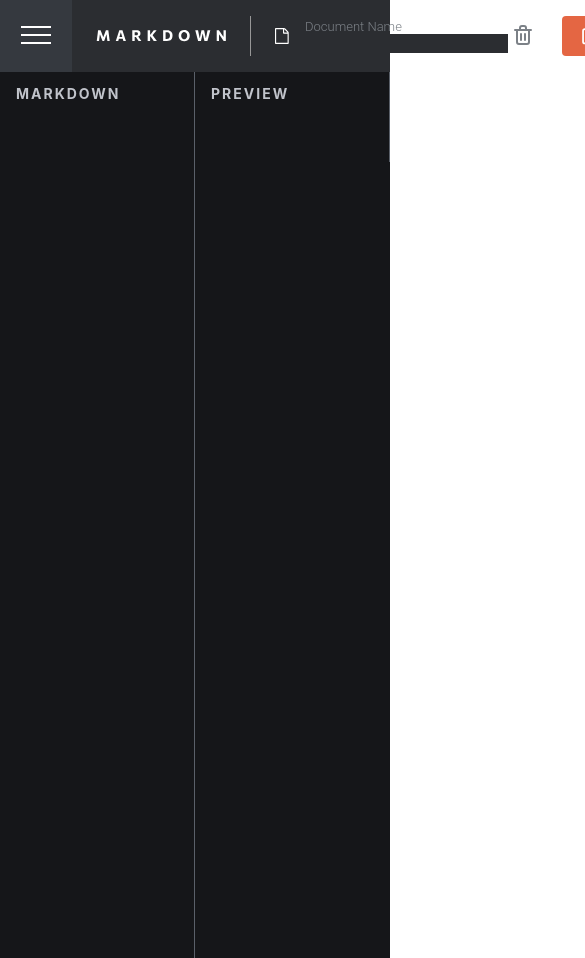
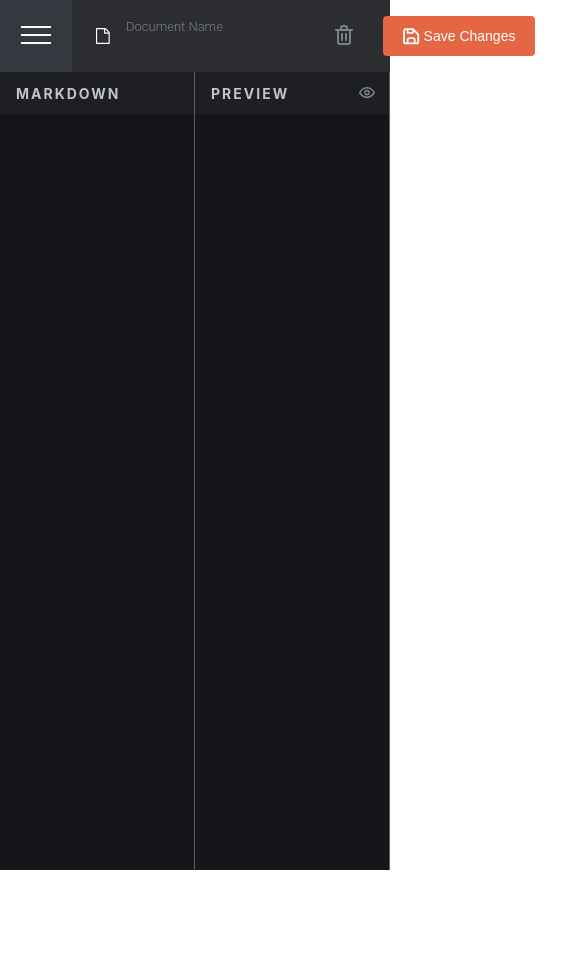
Before and after one commit to evengene/markdown-editor, a Next.js app: page / in a window 390 px wide. Shown: the top 958 px of the page, 585 px wide, since content can reach past the window. After the commit the page ends 870 px from the top, so only its background shows below. Built offline with nearby package versions, Linux system fonts and the light colour scheme.

Commit message:
* wip styles

```diff
--- a/src/components/Header/Header.tsx
+++ b/src/components/Header/Header.tsx
@@ -16,11 +16,12 @@ import {
   createDocument,
   resetDocument,
   saveDocument,
-  readDocument,
-  setId, toggleModal
+  setId,
+  toggleModal
 } from '../../store/markdownSlice';
 import { v4 as uuidv4 } from 'uuid';
 import { EMPTY_STRING } from '../../constants/shared';
+import { useIsTablet } from "../../hooks/useIsTablet";
 
 
 export const Header = () => {
@@ -29,7 +30,7 @@ export const Header = () => {
   const { sidebarOpen } = useAppSelector(( state ) => state.sidebar);
   const { status } = useAppSelector(( state ) => state.markdown);
   const { id, name, content, } = useAppSelector(( state ) => state.markdown);
-
+  const {isTablet } = useIsTablet();
   const handleSave = () => {
     if (id === 0) {
       const newId = uuidv4();
@@ -102,11 +103,17 @@ export const Header = () => {
             />
           </button>
         </div>
-        <Image
-          src={logo}
-          alt="Markdown Editor"
-        />
-        <span className={styles.divider} />
+
+        { !isTablet && (
+          <>
+            <Image
+              src={logo}
+              alt="Markdown Editor"
+            />
+            <span className={styles.divider} />
+          </>
+        )}
+
         <div className={styles.listItem}>
           <Image
             className={styles.icon}
--- a/src/components/MarkdownInput/MarkdownInput.tsx
+++ b/src/components/MarkdownInput/MarkdownInput.tsx
@@ -7,11 +7,15 @@ import { RootState } from '../../store/store';
 
 export const MarkdownInput: FC = () => {
   const dispatch = useDispatch();
-  const { content, theme } = useSelector(( state: RootState ) => state.markdown);
+  const { content, theme, showPagePreview } = useSelector(( state: RootState ) => state.markdown);
 
   const onTextAreaChange = ( event: ChangeEvent<HTMLTextAreaElement> ) => {
     dispatch(setText(event.target.value));
   };
+
+  if (showPagePreview) {
+    return null;
+  }
 
   return (
     <div className={styles.container}>
--- a/src/components/MarkdownPreview/MarkdownPreview.module.css
+++ b/src/components/MarkdownPreview/MarkdownPreview.module.css
@@ -1,5 +1,6 @@
 .textPreview {
-  margin: 24px;
+  max-width: 672px;
+  margin: 24px auto 63px;
 }
 
 .textPreview blockquote {
--- a/src/components/Wrapper/Wrapper.module.css
+++ b/src/components/Wrapper/Wrapper.module.css
@@ -8,9 +8,19 @@
   color: white;
   flex: 0 0 100%;
   flex-grow: 1;
+  position: relative;
 }
 
 .wrapper.sidebarOpen {
   width: auto;
   margin-left: 250px;
 }
+
+.previewIcon {
+  position: absolute;
+  top: 5px;
+  right: 5px;
+  padding: 10px;
+  cursor: pointer;
+
+}
--- a/src/components/Wrapper/Wrapper.tsx
+++ b/src/components/Wrapper/Wrapper.tsx
@@ -1,9 +1,23 @@
 import React from 'react';
 import styles from './Wrapper.module.css';
-import { useAppSelector } from '../../store/store';
+import { useAppSelector, useDispatch } from '../../store/store';
 import { EMPTY_STRING } from '../../constants/shared';
+import Image from "next/image";
+import previewIcon from '../../assets/icon-show-preview.svg';
+import { togglePagePreview } from "../../store/markdownSlice";
 
 export const Wrapper = (props: { children: React.ReactNode }) => {
-  const { sidebarOpen } = useAppSelector((state) => state.sidebar);
-  return <div className={`${styles.wrapper} ${sidebarOpen ? styles.sidebarOpen : EMPTY_STRING}`}>{props.children}</div>;
+  const dispatch = useDispatch();
+
+  const { sidebarOpen } = useAppSelector(( state ) => state.sidebar);
+
+  const onPreviewClick = () => {
+    dispatch(togglePagePreview());
+  }
+  return (
+    <div className={`${styles.wrapper} ${sidebarOpen ? styles.sidebarOpen : EMPTY_STRING}`}>
+      <Image src={previewIcon} alt="preview" className={styles.previewIcon} onClick={onPreviewClick} />
+      {props.children}
+    </div>
+  );
 }
--- a/src/components/common.module.css
+++ b/src/components/common.module.css
@@ -1,6 +1,6 @@
 .container {
   flex: 1;
-  height: calc(100% - 46px);
+  height: calc(100vh - 46px);
   border-right: 1px solid var(--sixty);
   display: flex;
   flex-direction: column;
@@ -11,6 +11,7 @@
 .title {
   width: 100%;
   color: var(--forty);
+  background: var(--ninety);
   display: flex;
   height: 42px;
   align-items: center;
--- /dev/null
+++ b/src/hooks/useIsTablet.ts
@@ -0,0 +1,21 @@
+import { useEffect, useState } from "react";
+
+export const useIsTablet = () => {
+  const [isTablet, setIsTablet] = useState(false);
+
+  useEffect(() => {
+    const checkTablet = () => {
+      setIsTablet(window.innerWidth <= 1024);
+    };
+
+    checkTablet();
+
+    window.addEventListener('resize', checkTablet);
+
+    return () => {
+      window.removeEventListener('resize', checkTablet);
+    };
+  }, []);
+
+  return { isTablet };
+};
--- a/src/store/markdownSlice.ts
+++ b/src/store/markdownSlice.ts
@@ -17,6 +17,7 @@ interface MarkdownState {
   confirmDeleteOpen: boolean;
   theme: 'dark' | 'light'
   notificationModalOpen: boolean;
+  showPagePreview: boolean;
 }
 
 const initialState: MarkdownState = {
@@ -28,6 +29,7 @@ const initialState: MarkdownState = {
   confirmDeleteOpen: false,
   theme: 'dark',
   notificationModalOpen: false,
+  showPagePreview: false,
 };
 
 
@@ -196,6 +198,9 @@ export const markdownSlice = createSlice({
     toggleNotificationModal: (state) => {
       state.notificationModalOpen = !state.notificationModalOpen;
     },
+    togglePagePreview: (state) => {
+      state.showPagePreview = !state.showPagePreview;
+    }
   },
   extraReducers: (builder) => {
     builder.addCase(readDocument.fulfilled, (state, action) => {
@@ -268,6 +273,7 @@ export const {
   toggleModal,
   toggleTheme,
   toggleNotificationModal,
+  togglePagePreview,
 } = markdownSlice.actions;
 
 export default markdownSlice.reducer;
```
Also changed, not shown: src/hooks/useIsMobile.ts (added, +21 -0 lines).
